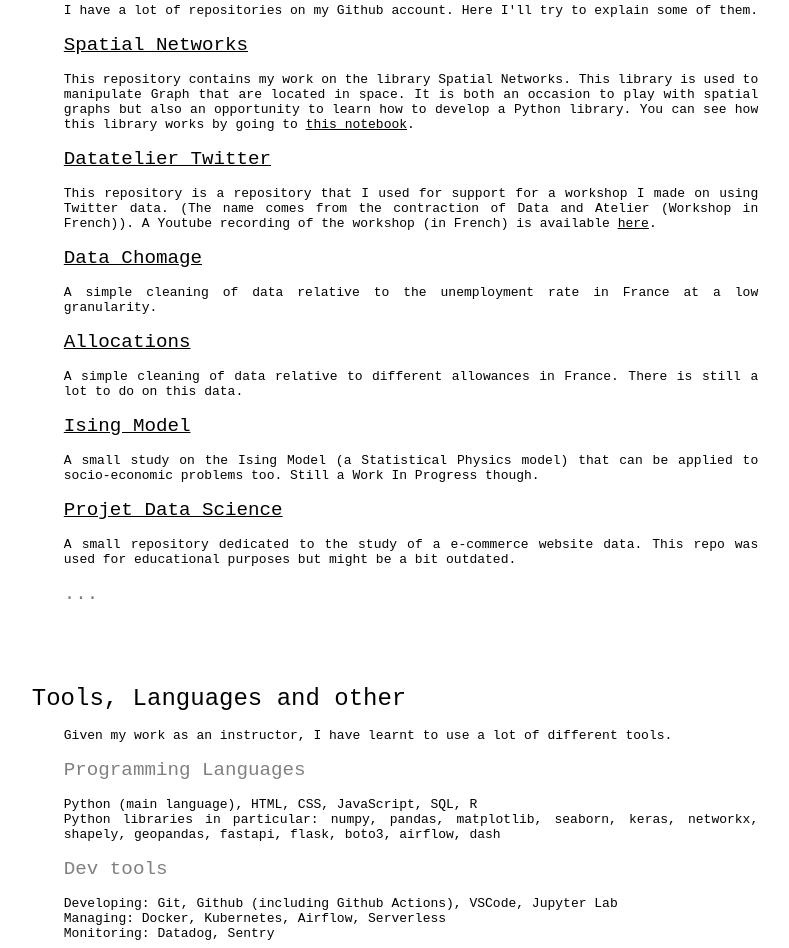
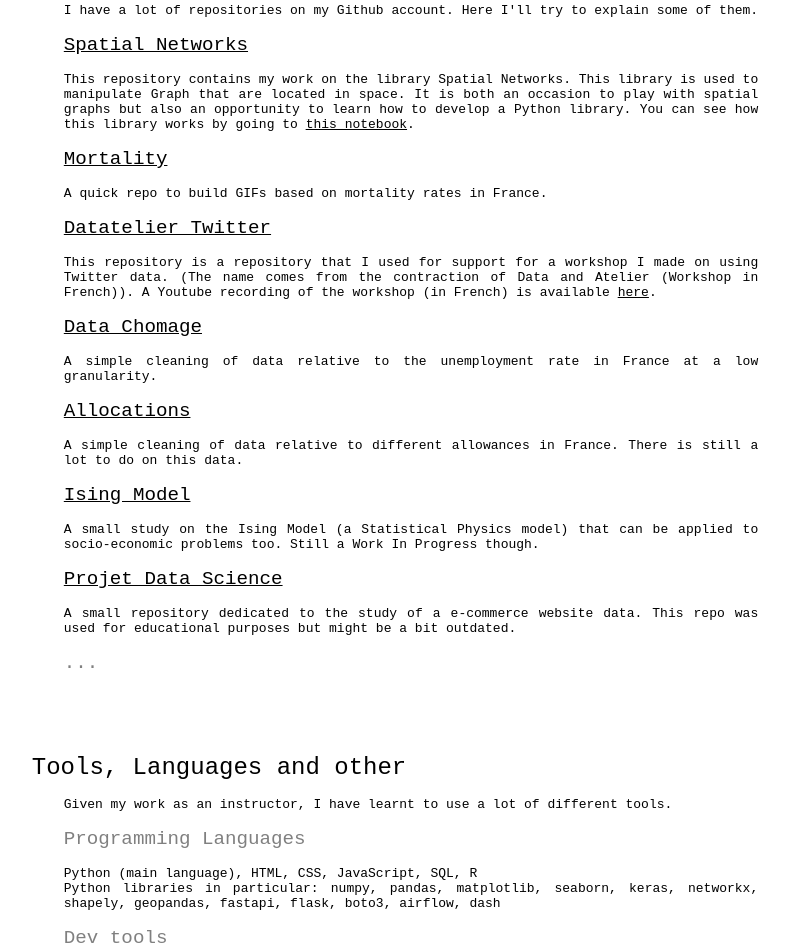
Before and after one commit to pauldechorgnat/pauldechorgnat.github.io, a plain HTML site: page index.html in a window 1280 px wide. Shown: the part 3011-3959 px from the top of the page, without its empty margins (229-1018 px from the left). Drawn offline with Linux system fonts and the light colour scheme; a script that the page names is missing.

Commit message:
Adding Mortality repo

```diff
--- a/index.html
+++ b/index.html
@@ -193,6 +193,12 @@
                 This repository contains my work on the library Spatial Networks. This library is used to manipulate Graph that are located in space. It is both an occasion to play with spatial graphs but also an opportunity to learn how to develop a Python library. You can see how this library works by going to <a href="https://github.com/pauldechorgnat/spatial-networks/blob/master/notebooks/02_basic_graphs.ipynb">this notebook</a>.
             </div>
             <div class="menu-subtitle">
+                <a href="https://github.com/pauldechorgnat/mortality">Mortality</a>
+            </div>
+            <div class="menu-text">
+                A quick repo to build GIFs based on mortality rates in France.
+            </div>
+            <div class="menu-subtitle">
                 <a href="https://github.com/pauldechorgnat/datatelier-twitter">Datatelier Twitter</a>
 
             </div>
```
